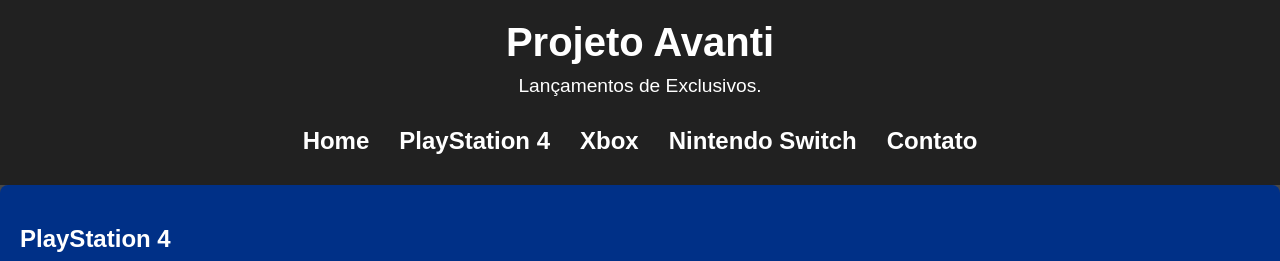
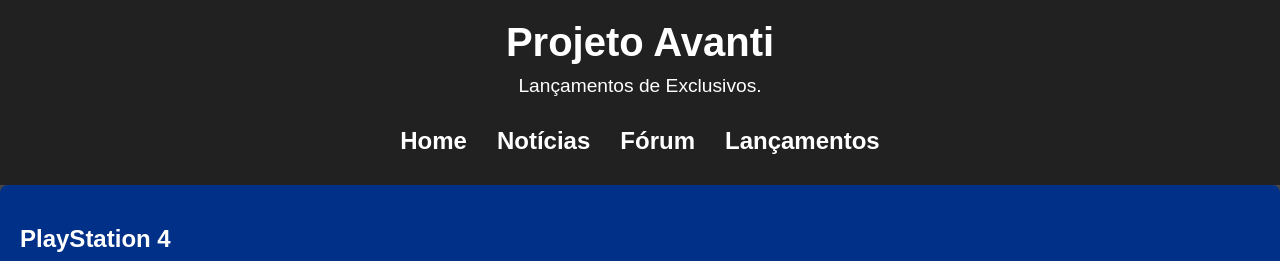
Before and after one commit to ElenildoFilho/Projeto-Avanti, a plain HTML site: page Pages/Lançamentos/ReleasesPage.html in a window 1280 px wide. Shown: the top 261 px of the page. Drawn offline with Linux system fonts and the light colour scheme.

Commit message:
fix: consertando menu

```diff
--- a/Pages/Lançamentos/ReleasesPage.html
+++ b/Pages/Lançamentos/ReleasesPage.html
@@ -13,11 +13,10 @@
       <p>Lançamentos de Exclusivos.</p>
       <nav class="main-nav">
         <ul>
-          <li><a href="#home">Home</a></li>
-          <li><a href="#ps4">PlayStation 4</a></li>
-          <li><a href="#xbox">Xbox</a></li>
-          <li><a href="#switch">Nintendo Switch</a></li>
-          <li><a href="#footer">Contato</a></li>
+          <li><a href="">Home</a></li>
+          <li><a href="../noticias/News.html">Notícias</a></li>
+          <li><a href="../ForumPage/index.html">Fórum</a></li>
+          <li><a href="ReleasesPage.html">Lançamentos</a></li>
         </ul>
       </nav>
     </header>
```
